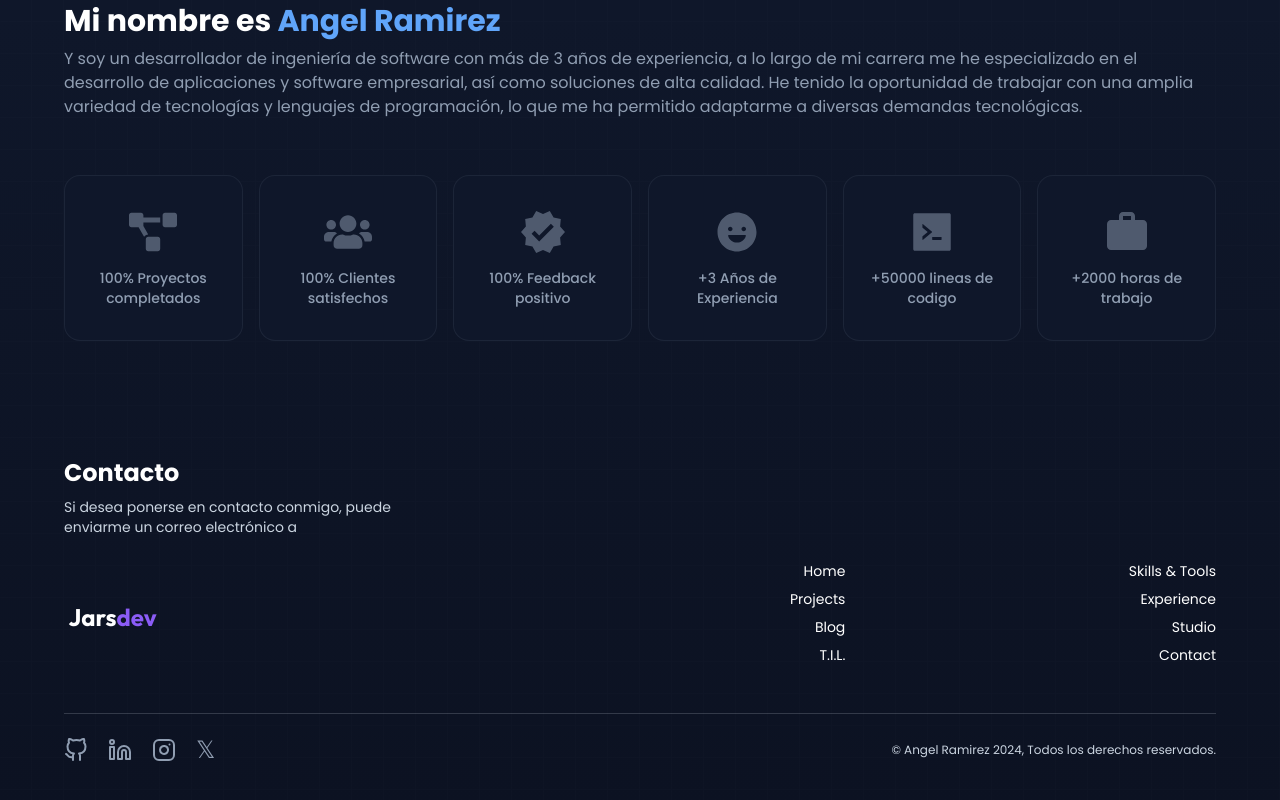
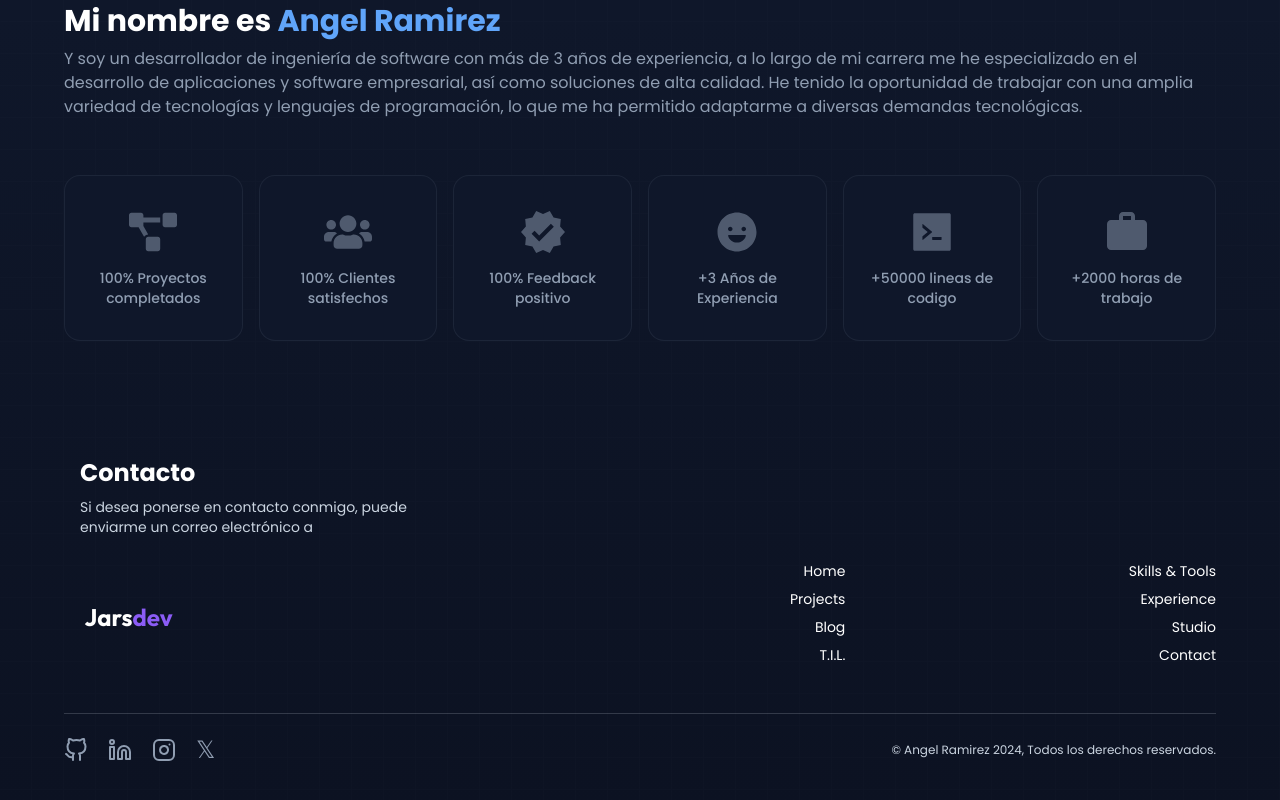
Before and after one commit to ImJars/Development-full-coding, a React (Vite) app: page / in a window 1280 px wide. Shown: the part 1163-1963 px from the top of the page. Built offline with nearby package versions, Linux system fonts and the light colour scheme.

Commit message:
Update footer.jsx

```diff
--- a/src/footer.jsx
+++ b/src/footer.jsx
@@ -15,13 +15,13 @@ function Footer() {
   return (
     <>
       <footer className="text-white font-poppins">
-        <FooterSection className="mx-1 sm:mx-0">
+        <FooterSection className="mx-0">
           <div className="content-wrapped block mx-auto">
             <div>
               <div>
-                <h1 className="text-2xl font-bold">Contacto</h1>
+                <h1 className="text-2xl font-bold mx-4">Contacto</h1>
                 <div>
-                  <h1 className="text-text-white-gray text-sm mt-2 w-2/3 sm:w-1/3">
+                  <h1 className="text-text-white-gray text-sm mt-2 w-2/3 sm:w-1/3 mx-4">
                     Si desea ponerse en contacto conmigo, puede enviarme un
                     correo electrónico a <a href="mailto:" />
                   </h1>
@@ -33,7 +33,7 @@ function Footer() {
                     <a href="/" className="flex items-center">
                       <div className="flex sm:text-xl font-bold space-x-1 ">
                         <div className="block">
-                          <div className=" font-outfit flex text-2xl">
+                          <div className=" font-outfit flex text-2xl mx-4">
                             <h1>&nbsp;Jars</h1>
                             <h2 className="text-text-purple">dev</h2>
                           </div>
```
